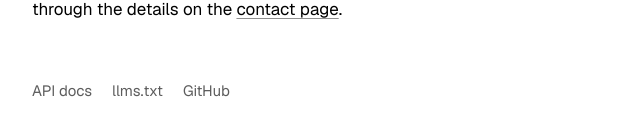
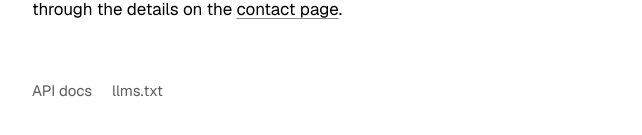
Before and after one commit to gelolaus/gelolaus, a Next.js app: page /about in a window 1280 px wide. Shown: the part 1299-1434 px from the top of the page, without its empty margins (312-954 px from the left). Built offline with nearby package versions, Linux system fonts and the light colour scheme.

Commit message:
chore(site): remove GitHub link from footer
- remove the GitHub link from the footer nav in `site-footer.tsx`
- remove the GitHub entry from the "More" list in the Markdown homepage
- update the footer and Markdown tests to expect only the docs and `llms.txt` links

```diff
--- a/src/components/site-footer.tsx
+++ b/src/components/site-footer.tsx
@@ -1,5 +1,4 @@
 import Link from "next/link";
-import { profile } from "@/lib/profile";
 
 const links = [
   { href: "/docs", label: "API docs" },
@@ -15,9 +14,6 @@ export function SiteFooter() {
           </Link>
         ))}
         <a href="/llms.txt">llms.txt</a>
-        <a href={profile.links.github} target="_blank" rel="noopener noreferrer">
-          GitHub
-        </a>
       </nav>
     </footer>
   );
--- a/src/lib/markdown.ts
+++ b/src/lib/markdown.ts
@@ -34,7 +34,6 @@ Recognized as part of [StellarPH's PH100 Cohort](${PH100_URL}) for 2026.
 
 - [API documentation](${DOCS_URL})
 - [llms.txt](${SITE_URL}/llms.txt)
-- [GitHub](${profile.links.github})
 `;
 }
 
```
Also changed, not shown: 2 other files (tests, documents, lock files or other folders).
